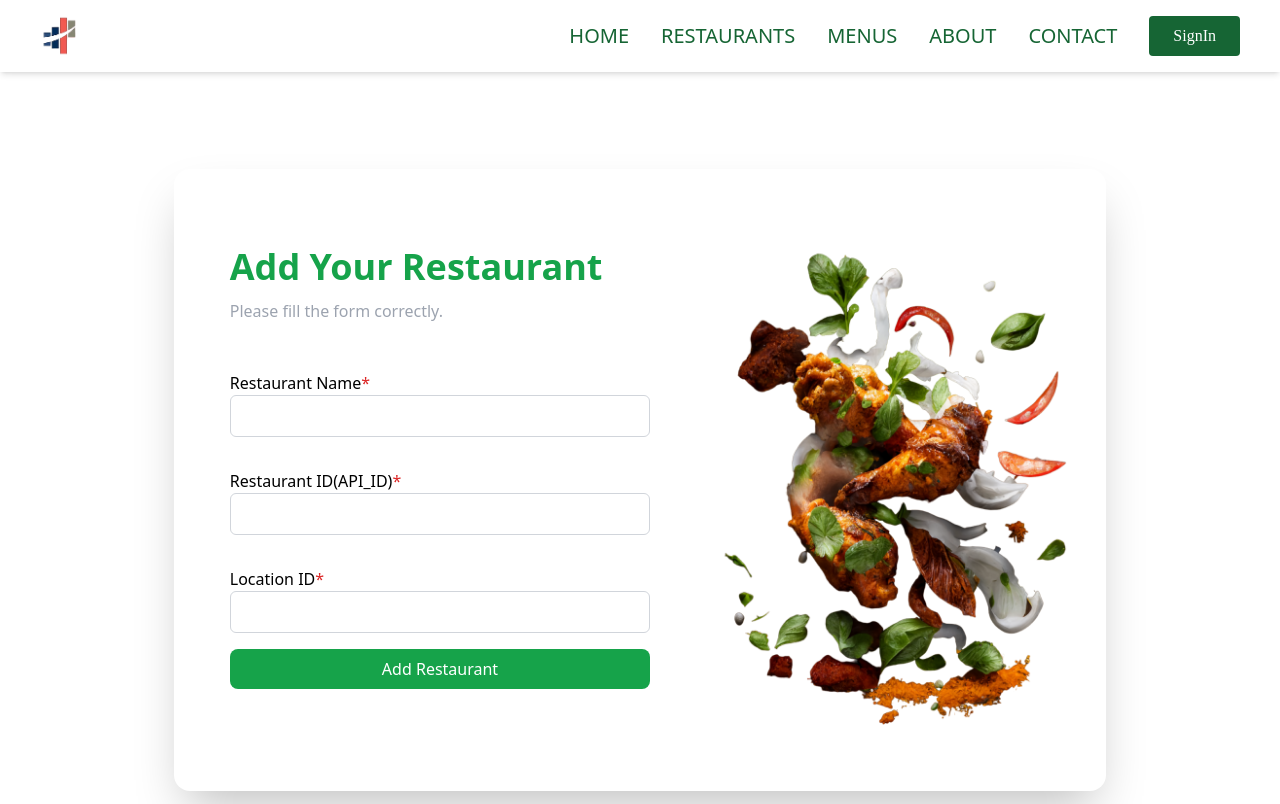
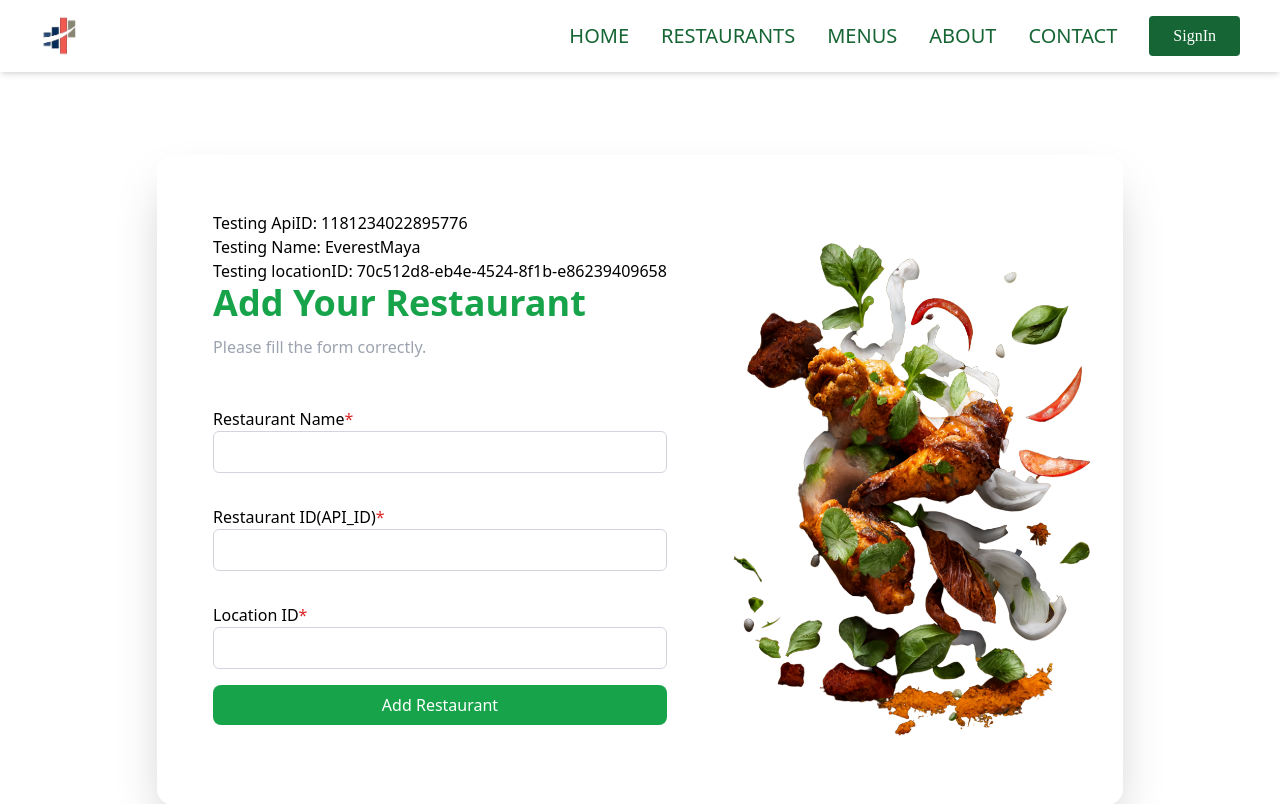
Before and after one commit to NirdoshL/wix-main, a React (Create React App) app in the folder frontend/: page /restaurants in a window 1280 px wide. Shown: the top 804 px of the page. Built offline with nearby package versions, Linux system fonts and the light colour scheme.

Commit message:
Local Storage clear on closeBrowser or closeTabs

```diff
--- a/frontend/src/components/form.jsx
+++ b/frontend/src/components/form.jsx
@@ -26,6 +26,9 @@ export function RestaurantForm() {
       <div className=" flex items-center justify-center min-h-screen bg-white">
         <div className="flex flex-col m-6 space-y-8 bg-white shadow-2xl rounded-2xl md:flex-row md:space-y-0">
           <div className="flex flex-col justify-center p-8 md:p-14">
+            <p>Testing ApiID: 1181234022895776</p>
+            <p>Testing Name: EverestMaya</p>
+            <p>Testing locationID: 70c512d8-eb4e-4524-8f1b-e86239409658</p>
             <span className="mb-3 text-4xl text-green-600 font-bold">
               Add Your Restaurant
             </span>
--- a/frontend/src/pages/Global/globalHeader.jsx
+++ b/frontend/src/pages/Global/globalHeader.jsx
@@ -1,8 +1,20 @@
-import React from "react";
+import { useEffect } from "react";
 import { NavBar } from "../../components/index";
-import { ScrollRestoration } from "react-router-dom";
+import { ScrollRestoration } from "react-router-dom"; //scroll to top for Paths mentioned
 export function GlobalHeader() {
   const paths = ["/menu", "/restaurants"];
+  //to clear local storage on refresh/on tab close / on browser close
+  const clearLocalStorageOnClose = () => {
+    localStorage.clear();
+  };
+
+  useEffect(() => {
+    window.addEventListener("beforeunload", clearLocalStorageOnClose);
+
+    return () => {
+      window.removeEventListener("beforeunload", clearLocalStorageOnClose);
+    };
+  }, []);
   return (
     <>
       <ScrollRestoration
```
